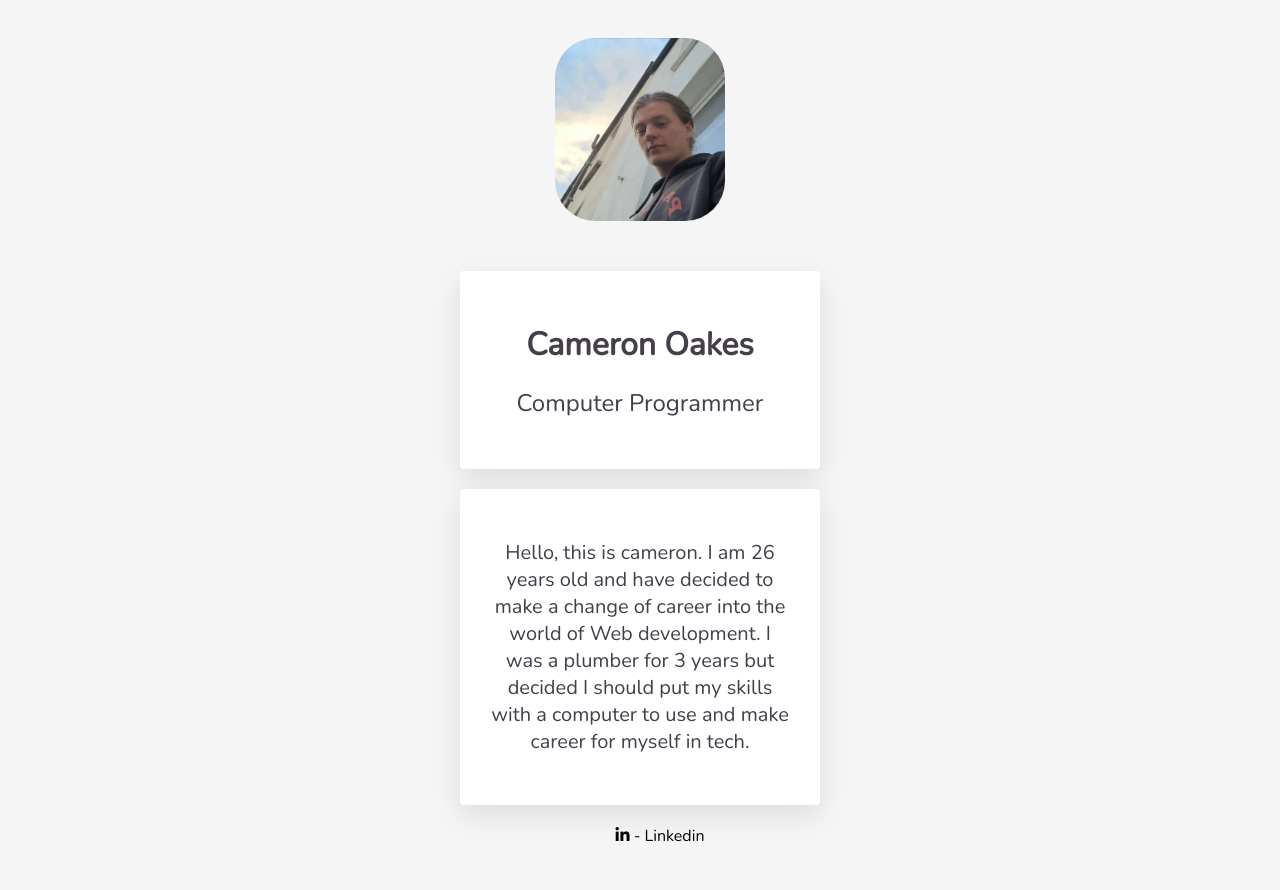
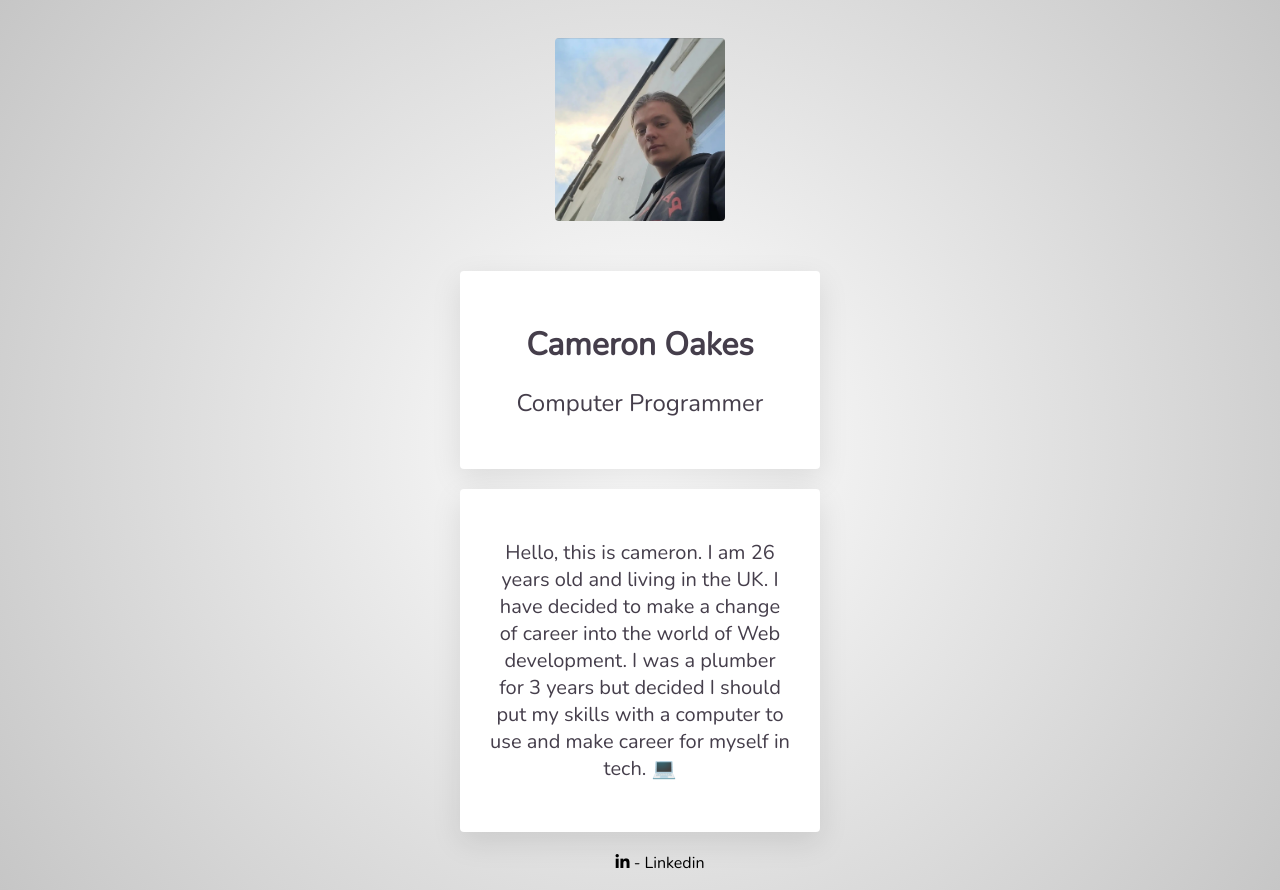
Before and after one commit to CameronOakes/profile, a plain HTML site: page index.html in a window 1280 px wide. Before the commit the page ends 863 px from the top, so only its background shows below. Drawn offline with nearby package versions, Linux system fonts and the light colour scheme.

Commit message:
Squashed commit of the following:
commit 1b88808942474d46fc460ecd33aaa72a93e28a39
Author: cameron oakes <cameronoakes@outlook.com>
Date:   Sun Jun 25 12:51:40 2023 +0100

    finished profile

```diff
--- a/index.html
+++ b/index.html
@@ -21,9 +21,9 @@
     </div>
 
     <div class="p-content">
-      <p>Hello, this is cameron. I am 26 years old and have decided to make a change of career
+      <p>Hello, this is cameron. I am 26 years old and living in the UK. I have decided to make a change of career
       into the world of Web development. I was a plumber for 3 years but decided I should put
-      my skills with a computer to use and make career for myself in tech.
+      my skills with a computer to use and make career for myself in tech. 💻
       </p>
     </div>
 
--- a/style.css
+++ b/style.css
@@ -3,7 +3,8 @@
 body {
   font-family: 'Nunito';
   text-align: center;
-  background-color: whitesmoke
+  background: rgb(255,255,255);
+  background: radial-gradient(circle, rgba(255,255,255,1) 0%, rgba(198,198,198,1) 100%)
 }
 
 .banner {
@@ -17,13 +18,12 @@ body {
 }
 
 #portrait {
-  border-radius: 40px;
+  border-radius: 4px;
   width: 170px;
   height: auto;
 }
 
 .portrait-div {
-  background: whitesmoke;
   padding: 30px;
 }
 
```
